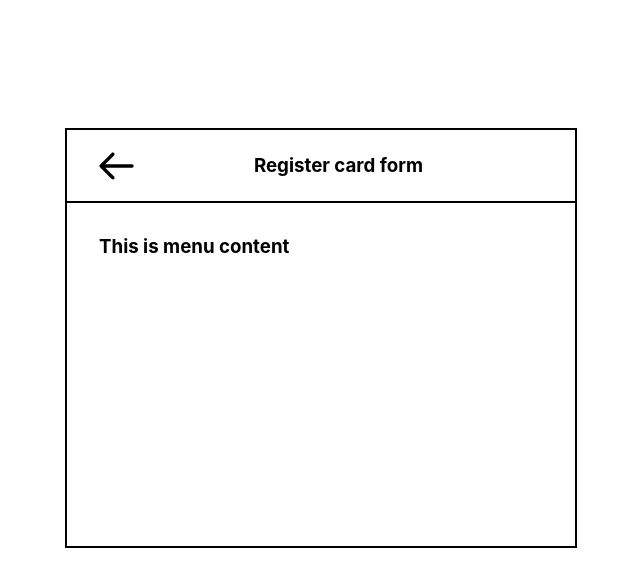
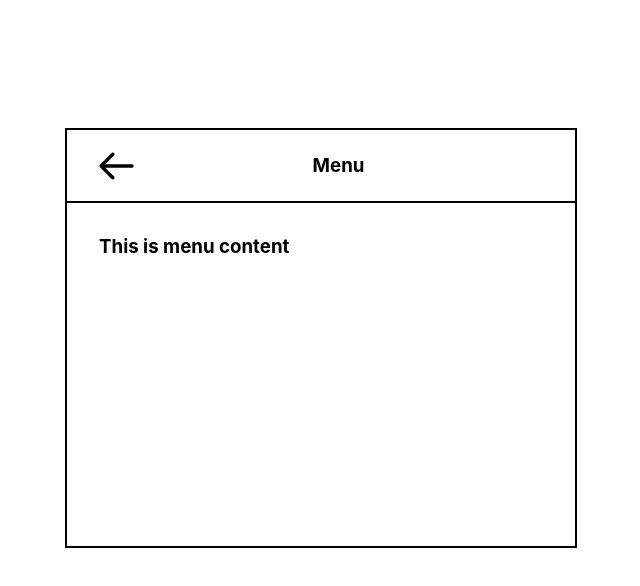
Before and after one commit to Miranda-hj/tower-task, a React (Create React App) app: page / in a window 1280 px wide. Both pictures are taken after a click on the icon 435 px from the left and 165 px from the top of the page. Shown: the top 586 px of the page, without its empty margins (319-959 px from the left). Built offline with nearby package versions, Linux system fonts and the light colour scheme.

Commit message:
clear code

```diff
--- a/src/App.tsx
+++ b/src/App.tsx
@@ -1,22 +1,15 @@
 import React, { useState } from "react";
 import styles from "./App.module.scss";
 import { Content } from "./component/content/content";
-import { Arrow } from "./component/icon/arrow/arrow";
-import { Burger } from "./component/icon/burger/burger";
 import { Navigation } from "./component/navigation/navigation";
 
 export default function App() {
   const [active, setActive] = useState(true);
   return (
     <div className={styles.basic}>
-      <Navigation title={"Register card form"}>
-        {active ? (
-          <Burger onClick={() => setActive(!active)} />
-        ) : (
-          <Arrow onClick={() => setActive(!active)} />
-        )}
+      <Navigation active={active} onClick={() => setActive(!active)}>
+        <Content menu={active} userName={`{ User. firstName }`} />
       </Navigation>
-      <Content menu={active} userName={`{ User. firstName }`} />
     </div>
   );
 }
--- a/src/component/content/content.tsx
+++ b/src/component/content/content.tsx
@@ -1,5 +1,6 @@
 import styles from "./content.module.scss";
 import { useForm } from "react-hook-form";
+import { Menu } from "../menu/menu";
 
 interface FormData {
   cardNumber: number;
@@ -24,7 +25,7 @@ export const Content = (props: { menu: boolean; userName: string }) => {
   return (
     <>
       {!props.menu ? (
-        <h3 className={styles.menu}>This is menu content</h3>
+        <Menu className={styles.menu} />
       ) : (
         <form onSubmit={onSubmit}>
           <div className={styles.basic}>
--- /dev/null
+++ b/src/component/menu/menu.tsx
@@ -0,0 +1,7 @@
+export const Menu = (props: { className: string }) => {
+  return (
+    <div className={props.className}>
+      <h3>This is menu content</h3>
+    </div>
+  );
+};
--- a/src/component/navigation/navigation.module.scss
+++ b/src/component/navigation/navigation.module.scss
@@ -1,9 +1,6 @@
 .basic {
     display: flex;
-    flex-direction: row;
-    align-items: center;
-    padding: 0.5rem 2rem;
-    border-bottom: 2px solid;
+    flex-direction: column;
 }
 .icon {
     cursor: pointer;
@@ -12,3 +9,10 @@
     margin: auto;
     padding: 1rem 0;
 }
+.heading {
+    display: flex;
+    flex-direction: row;
+    align-items: center;
+    padding: 0.5rem 2rem;
+    border-bottom: 2px solid;
+}
--- a/src/component/navigation/navigation.tsx
+++ b/src/component/navigation/navigation.tsx
@@ -1,15 +1,29 @@
 import React from "react";
+import { Arrow } from "../icon/arrow/arrow";
+import { Burger } from "../icon/burger/burger";
 import styles from "./navigation.module.scss";
 
 interface IProps {
-  title: string;
+  title?: string;
+  active: boolean;
+  onClick: () => void;
 }
 
-export const Navigation: React.FC<IProps> = ({ title, children }) => {
+export const Navigation: React.FC<IProps> = ({
+  title,
+  children,
+  active,
+  onClick,
+}) => {
   return (
     <div className={styles.basic}>
-      {children}
-      <h3 className={styles.title}>{title}</h3>
+      <div className={styles.heading}>
+        {active ? <Burger onClick={onClick} /> : <Arrow onClick={onClick} />}
+        <h3 className={styles.title}>
+          {active ? "Register card form" : "Menu"}
+        </h3>
+      </div>
+      <div className={styles.content}>{children}</div>
     </div>
   );
 };
```
